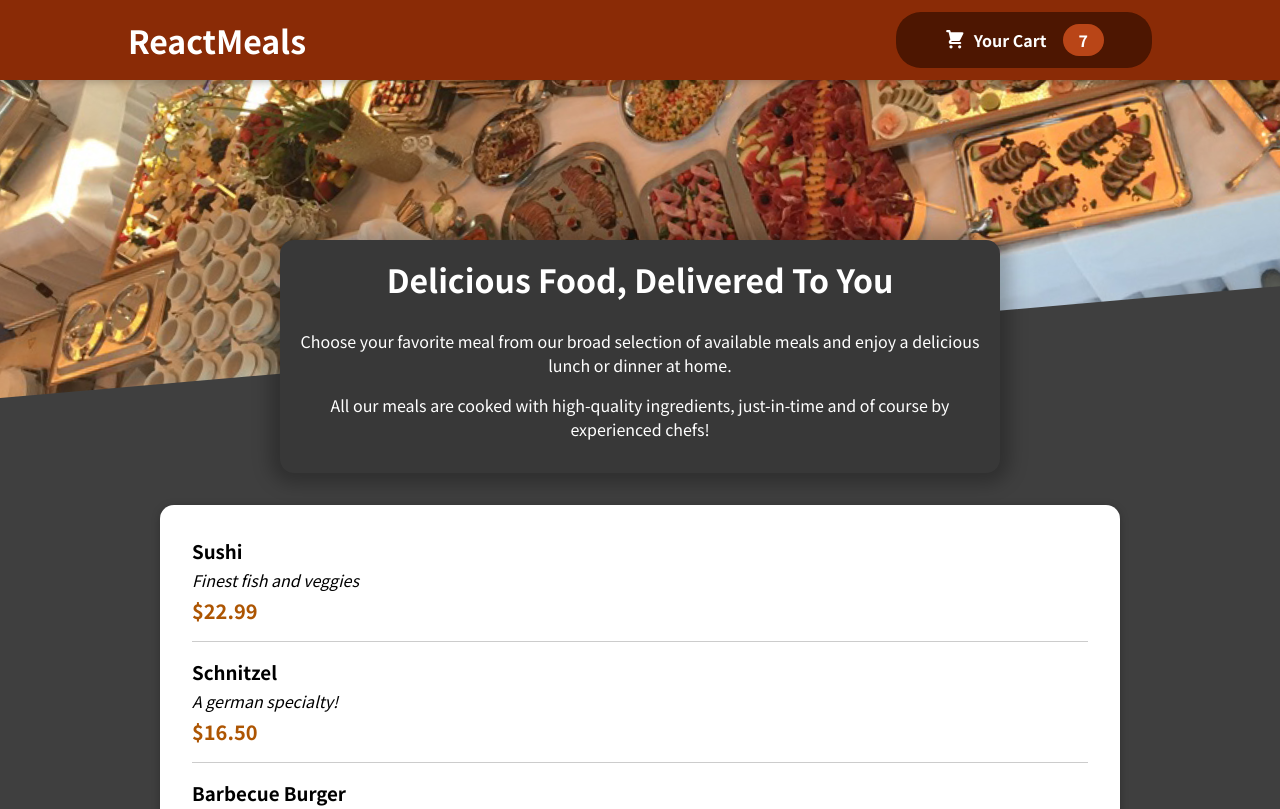
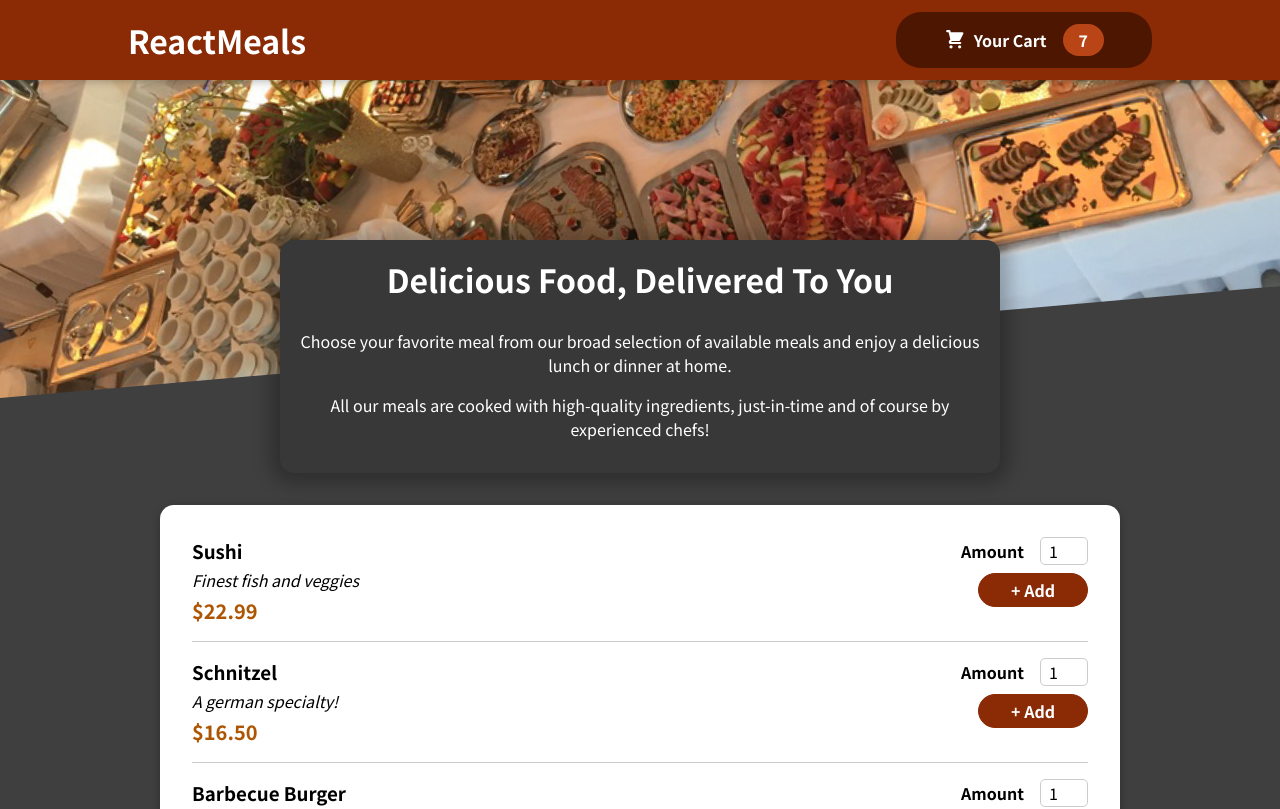
Before and after one commit to ISOHAN07/Food_Order_App_React, a React (Vite) app: page / in a window 1280 px wide. Shown: the top 809 px of the page. Built offline with nearby package versions, Linux system fonts and the light colour scheme.

Commit message:
add the meal item form

```diff
--- a/src/Components/Meals/AvailableMeals.jsx
+++ b/src/Components/Meals/AvailableMeals.jsx
@@ -32,6 +32,7 @@
 export default function AvailableMeals() {
   const mealsList = DUMMY_MEALS.map((meal) => (
     <MealItem
+			id={meal.id}
       key={meal.id}
       price={meal.price}
       description={meal.description}
--- a/src/Components/Meals/MealItem/MealItem.jsx
+++ b/src/Components/Meals/MealItem/MealItem.jsx
@@ -1,4 +1,5 @@
 import styles from './MealItem.module.css';
+ import MealItemForm from './MealItemForm';
 
 export default function MealItem(props){
     const price = `$${props.price.toFixed(2)}`;
@@ -10,7 +11,9 @@
                 <div className={styles.description}>{props.description}</div>
                 <div className={styles.price}>{price}</div>
             </div>
-            <div></div>
+            <div>
+                <MealItemForm id={props.id}/>
+            </div>
         </li>
     );
 }
--- /dev/null
+++ b/src/Components/Meals/MealItem/MealItemForm.jsx
@@ -0,0 +1,18 @@
+import styles from './MealItemForm.module.css';
+import Input from '../../UI/Input';
+
+export default function MealItemForm(props){
+    return(
+        <form className={styles.form}>
+            <Input label="Amount" input={{
+                id: 'amount_' + props.id,
+                type: 'number',
+                min: '1',
+                max: '5',
+                step: '1',
+                defaultValue: '1',
+            }}/>
+            <button>+ Add</button>
+        </form>
+    );
+}
--- /dev/null
+++ b/src/Components/Meals/MealItem/MealItemForm.module.css
@@ -0,0 +1,20 @@
+.form {
+    text-align: right;
+  }
+
+  .form button {
+    font: inherit;
+    cursor: pointer;
+    background-color: #8a2b06;
+    border: 1px solid #8a2b06;
+    color: white;
+    padding: 0.25rem 2rem;
+    border-radius: 20px;
+    font-weight: bold;
+  }
+
+  .form button:hover,
+  .form button:active {
+    background-color: #641e03;
+    border-color: #641e03;
+  }
--- /dev/null
+++ b/src/Components/UI/Input.jsx
@@ -0,0 +1,10 @@
+import styles from './Input.module.css';
+
+export default function Input(props){
+    return(
+        <div className={styles.input}>
+            <label htmlFor={props.input.id}>{props.label}</label>
+            <input {...props.input}/>
+        </div>
+    );
+}
--- /dev/null
+++ b/src/Components/UI/Input.module.css
@@ -0,0 +1,18 @@
+.input {
+    display: flex;
+    align-items: center;
+    margin-bottom: 0.5rem;
+  }
+
+  .input label {
+    font-weight: bold;
+    margin-right: 1rem;
+  }
+
+  .input input {
+    width: 3rem;
+    border-radius: 5px;
+    border: 1px solid #ccc;
+    font: inherit;
+    padding-left: 0.5rem;
+  }
```
